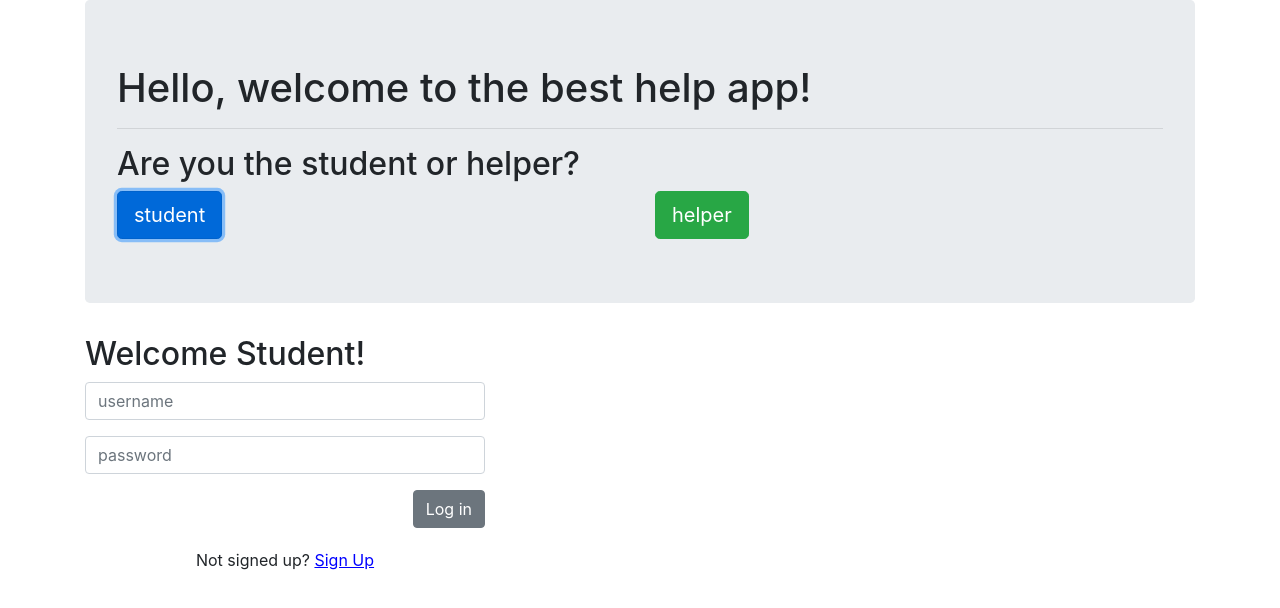
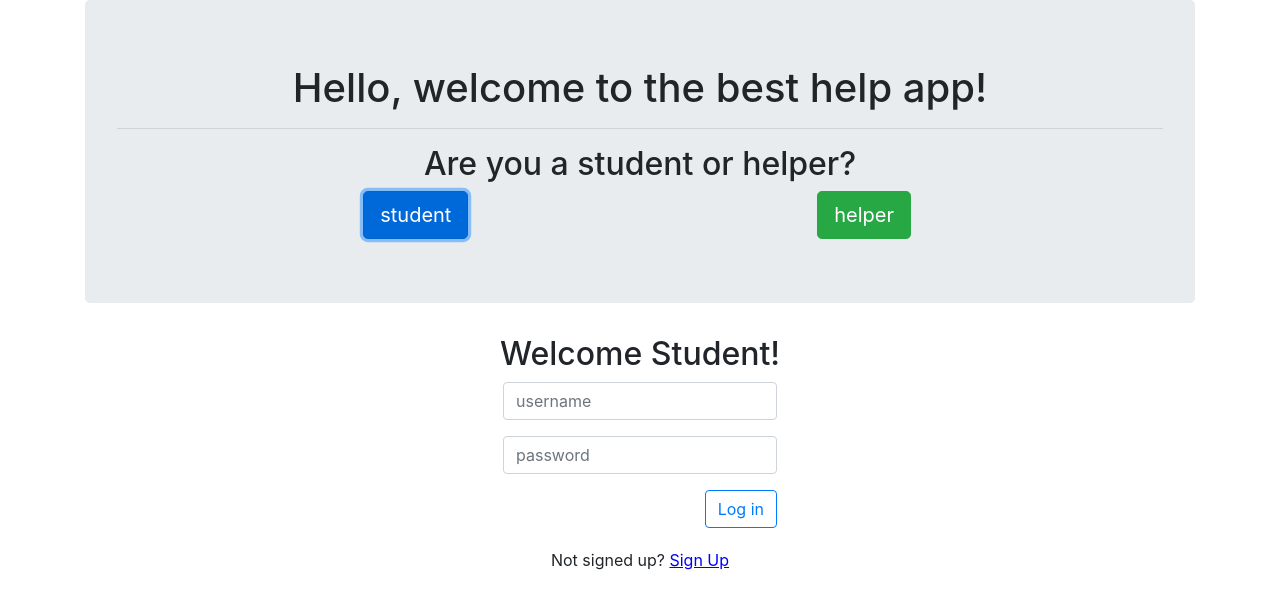
Before and after one commit to CAM603/react-redux-help-desk, a React (Create React App) app: page / in a window 1280 px wide. Both pictures are taken after a click on the button "student". Shown: the top 608 px of the page. Built offline with nearby package versions, Linux system fonts and the light colour scheme.

Commit message:
added style

```diff
--- a/src/App.css
+++ b/src/App.css
@@ -1,6 +1,3 @@
-/* .App {
-  text-align: center;
-} */
 span {
   color: blue;
   text-decoration: underline;
@@ -52,7 +49,10 @@ span {
 }
 
 .login-container {
-  width: 400px;
+  display: flex;
+  flex-direction: column;
+  align-items: center;
+  width: 100%;
   text-align: right;
 }
 
@@ -61,3 +61,10 @@ span {
   justify-content: center;
   padding: 20px;
 }
+
+.welcome {
+  display: flex;
+  justify-content: center;
+  height: 60vh;
+  align-items: center;
+}
--- a/src/components/forms/EditTicket.js
+++ b/src/components/forms/EditTicket.js
@@ -96,7 +96,7 @@ const EditTicket = (props) => {
                 <FormGroup>
                     <Label>Steps Taken</Label>
                     <Input
-                    type="text"
+                    type="textarea"
                     name="request_stepstaken"
                     value={ticket.request_stepstaken}
                     onChange={handleChange}
@@ -106,7 +106,7 @@ const EditTicket = (props) => {
                 <FormGroup>
                     <Label>Details</Label>
                     <Input
-                    type="text"
+                    type="textarea"
                     name="request_details"
                     value={ticket.request_details}
                     onChange={handleChange}
--- a/src/components/forms/Login.js
+++ b/src/components/forms/Login.js
@@ -56,7 +56,7 @@ const Login = (props) => {
                         />
                         {<p>{props.error}</p>}
                 </FormGroup>
-                <Button>Log in</Button>
+                <Button outline color="primary">Log in</Button>
             </Form>
         </div>
     )
--- a/src/components/forms/Signup.js
+++ b/src/components/forms/Signup.js
@@ -60,7 +60,7 @@ const Signup = (props) => {
                     onChange={handleChange}
                     />
                 </FormGroup>
-                <Button>Register</Button>
+                <Button outline color="primary">Register</Button>
             </Form>
         </div>
     )
--- a/src/components/helper/HelperNav.js
+++ b/src/components/helper/HelperNav.js
@@ -49,16 +49,6 @@ const HelperNav = (props) => {
                     </NavLink>
                 </NavItem>
                 <NavItem>
-                    <NavLink
-                    className={classnames({ active: activeTab === '4' })}
-                    onClick={() => {
-                        toggle('4');
-                        props.setTab('add')
-                        }}>
-                        Something...
-                    </NavLink>
-                </NavItem>
-                <NavItem>
                     <NavLink onClick={logout}>Log Out</NavLink>
                 </NavItem>
             </Nav>
--- a/src/components/helper/HelperView.js
+++ b/src/components/helper/HelperView.js
@@ -10,7 +10,11 @@ const HelperView = (props) => {
 
     let display;
     if(tab === 'home') {
-        display = <h1>Welcome back, {name}</h1>
+        display = (
+            <div className="welcome">
+                <h1>Welcome back, {name}</h1>
+            </div>
+        )
     }
     if(tab === 'all') {
 
@@ -19,9 +23,6 @@ const HelperView = (props) => {
     if(tab === 'mine') {
 
         display = <HelperTickets />
-    }
-    if(tab === 'add') {
-        display = <p>idk if I need this</p>
     }
 
     return (
--- a/src/components/home/Home.js
+++ b/src/components/home/Home.js
@@ -27,21 +27,21 @@ const Home = (props) => {
         greeting = <h2>Welcome Helper!</h2>
 
     } else {
-        display = <h2>Stop waiting for help</h2>;
+        display = null;
 
     }
 
     return (
-        <Container>
+        <Container style={{textAlign: 'center'}}>
             <Jumbotron>
                 <h1>Hello, welcome to the best help app!</h1>
                 <hr/>
-                <h2>Are you the student or helper?</h2>
+                <h2>Are you a student or helper?</h2>
             <Row>
-                <Col>
+                <Col xs='7'>
                     <Button color="primary" size="lg" onClick={setStudent}>student</Button>
                 </Col>
-                <Col>
+                <Col xs='3'>
                     <Button color="success" size="lg" onClick={setHelper}>helper</Button>
                 </Col>
             </Row>
--- a/src/components/student/StudentTickets.js
+++ b/src/components/student/StudentTickets.js
@@ -20,9 +20,9 @@ const StudentTickets = (props) => {
     })
     const [currentTicket, setCurrentTicket] = useState(initialTicket)
 
-    useEffect(() => {
-        props.getStudentTickets(props.id)
-    }, [])
+    // useEffect(() => {
+    //     props.getStudentTickets(props.id)
+    // }, [])
 
     const editHandler = (ticket) => {
         setEditing(true)
@@ -46,7 +46,7 @@ const StudentTickets = (props) => {
         props.editTicket(updatedTicket)
         props.getStudentTickets(props.id)
     }
-    console.log(props.studentTickets)
+
     return (
         <div className="ticket-container">
 
--- a/src/components/student/StudentView.js
+++ b/src/components/student/StudentView.js
@@ -15,7 +15,11 @@ const StudentView = (props) => {
 
     let display;
     if(tab === 'home') {
-        display = <h1>Welcome back, {name}</h1>
+        display = (
+            <div className="welcome">
+                <h1>Welcome back, {name}</h1>
+            </div>
+        )
     }
     if(tab === 'all') {
         display = <AllStudentTickets />
```
